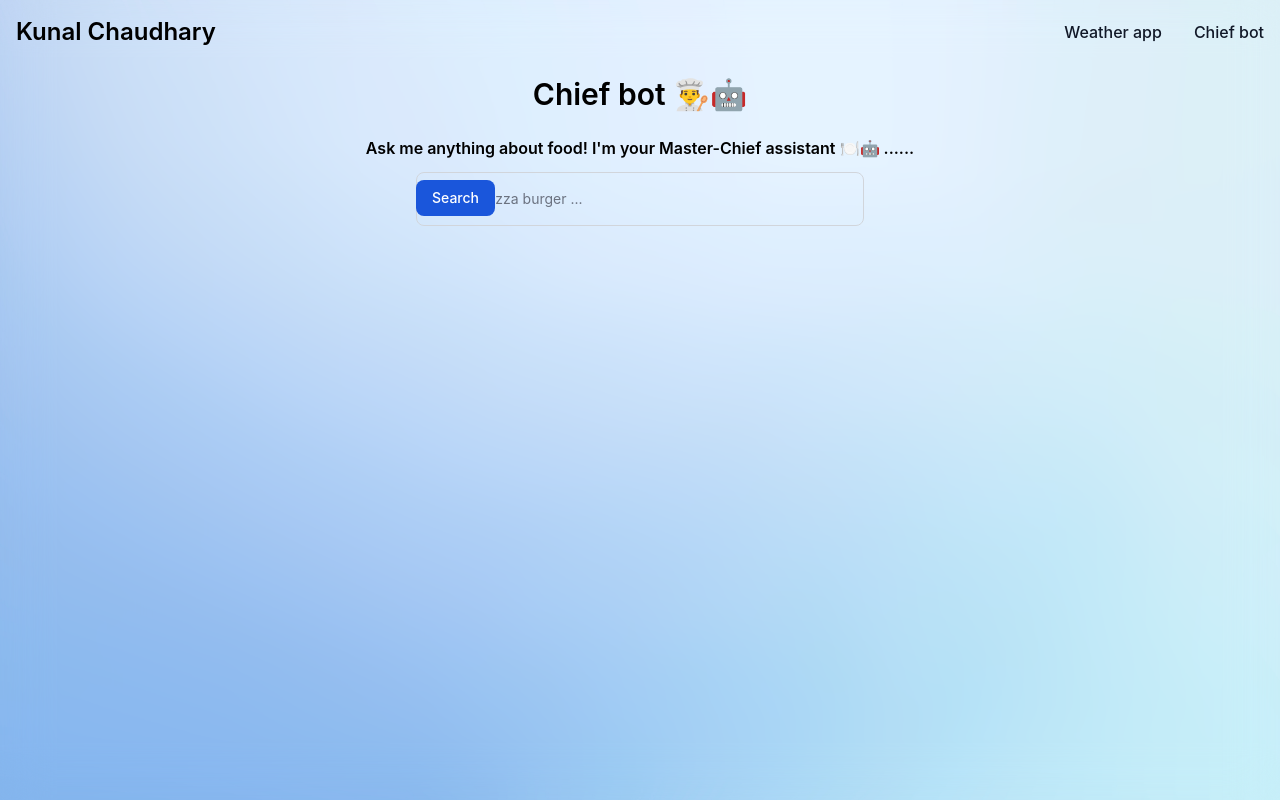
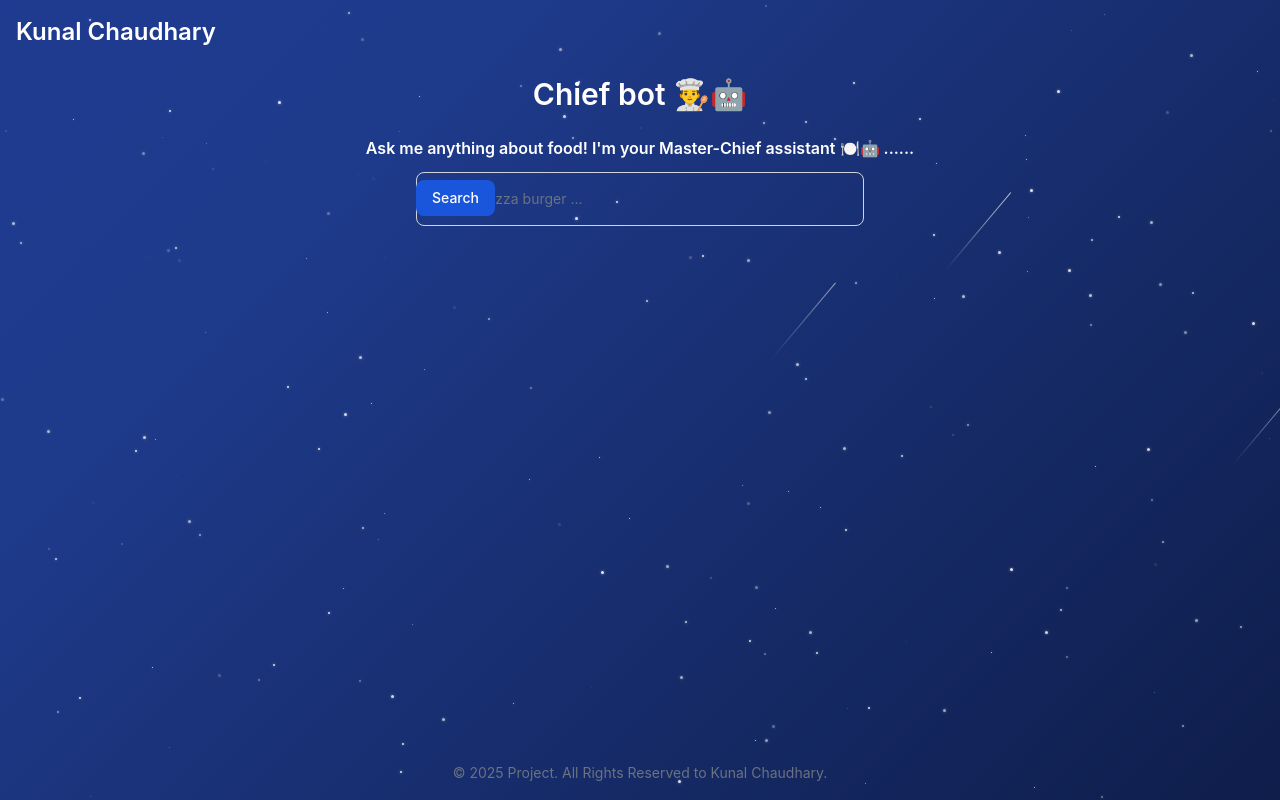
Before and after one commit to Kunal9027/projects-apps, a Django app: page /chatbot in a window 1280 px wide. Run offline with Django 5.2, Linux system fonts and the light colour scheme; some libraries are stand-ins or nearby versions.

Commit message:
updating chef bot background

```diff
--- a/ai_app/chatbot.py
+++ b/ai_app/chatbot.py
@@ -11,7 +11,8 @@ MODEL_NAME = "mixtral-8x7b-32768"
 def chef(text):
     chat = ChatGroq(temperature=0, groq_api_key=API_KEY, model_name=MODEL_NAME)
 
-    system_message ="You are a world-class chef with a vast knowledge of recipes. Respond to users' queries with clear, concise, and easy-to-follow cooking instructions. Keep your answers brief, under 200 words. If a user asks about a topic unrelated to cooking or food, respond with: 'I am a chef, I only know about cooking and food recipes.' Focus on providing helpful and accurate information to assist users in cooking delicious meals."
+    system_message ="""You are a world-class chef with a vast knowledge of differnt food recipes. Respond to users' queries with clear, concise, and easy-to-follow step by step cooking instructions. Keep your answers brief, under 200 words.
+     If a user asks about a topic unrelated to cooking or food respond with: 'I am a chef, I only know about cooking and food recipes.' and do not answer the quenstion if question is not realted to food and cooking ."""
 
     human_message = text
 
--- a/templates/ai_app/form_chat.html
+++ b/templates/ai_app/form_chat.html
@@ -11,7 +11,7 @@
                 <path stroke="currentColor" stroke-linecap="round" stroke-linejoin="round" stroke-width="2" d="m19 19-4-4m0-7A7 7 0 1 1 1 8a7 7 0 0 1 14 0Z"/>
             </svg>
         </div>
-        <input type="search" id="cheif" name="cheif" class="bg-transparent bg- block w-full p-4 ps-10 text-sm text-gray-900 border border-gray-300 rounded-lg bg-gray-50 focus:ring-blue-500 focus:border-blue-500 dark:bg-gray-700 dark:border-gray-600 dark:placeholder-gray-400 dark:text-white dark:focus:ring-blue-500 dark:focus:border-blue-500" placeholder="Search pizza burger ..." required />
+        <input type="search" id="cheif" name="cheif" class="bg-transparent bg-opac bg- block w-full p-4 ps-10 text-sm text-gray-900 border border-gray-300 rounded-lg bg-gray-50 focus:ring-blue-500 focus:border-blue-500 dark:bg-gray-700 dark:border-gray-600 dark:placeholder-gray-400 dark:text-white dark:focus:ring-blue-500 dark:focus:border-blue-500" placeholder="Search pizza burger ..." required />
         <button type="submit" class="text-white absolute end-2.5 bottom-2.5 bg-blue-700 hover:bg-blue-800 focus:ring-4 focus:outline-none focus:ring-blue-300 font-medium rounded-lg text-sm px-4 py-2 dark:bg-blue-600 dark:hover:bg-blue-700 dark:focus:ring-blue-800">Search</button>
     </div>
 </form>
--- a/templates/ai_app/home_ai.html
+++ b/templates/ai_app/home_ai.html
@@ -1,4 +1,6 @@
 {% extends "elements/base.html" %}
+
+{% block "title" %} Chief Bot {% endblock "title" %}
 
 {% block container %}
 
@@ -22,7 +24,7 @@
 <div class="bg-transparent max-w-4xl mx-auto rounded-lg shadow-md p-3">
     <h2 class="text-gray-900 text-lg font-bold mb-4">Chef's Response</h2>
     <div class="chat-container">
-        <div class="chat-bubble bg-blue-200 text-gray-800 p-2 rounded-lg mb-2">
+        <div class="chat-bubble bg-transparent text-white p-2 rounded-lg mb-2">
             <p class="text-lg font-bold"></p>
             <p class="text-lg">{{ chef_response }}</p>
         </div>
--- a/templates/elements/base.html
+++ b/templates/elements/base.html
@@ -5,22 +5,155 @@
   <head>
     <meta charset="UTF-8" />
     <meta name="viewport" content="width=device-width, initial-scale=1.0" />
-    <title>{% block "title" %} home {% endblock "title" %}</title>
+    <title>{% block "title" %}  {% endblock "title" %}</title>
 
     <link
       href="https://cdn.jsdelivr.net/npm/flowbite@2.4.1/dist/flowbite.min.css"
       rel="stylesheet"
     />
-  </head>
-  <body
-    class="bg-blur bg-cover " style="background-image: url('{% static 'image/bgblue.jpg' %}'); backdrop-filter: blur(24px); height: 100vh; width: 100vw;"
-  >
-    {% include "elements/navbar.html" %}
+    <style>
+      @keyframes gradient {
+          0% { background-position: 0% 50%; }
+          50% { background-position: 100% 50%; }
+          100% { background-position: 0% 50%; }
+      }
 
-    <div>{% block container %} {% endblock container %}</div>
+      @keyframes twinkle {
+          0%, 100% { opacity: 0; }
+          50% { opacity: 1; }
+      }
 
-    <script src="https://cdn.jsdelivr.net/npm/flowbite@2.4.1/dist/flowbite.min.js"></script>
+      .animated-bg {
+          background: linear-gradient(-45deg, #020617, #1e3a8a, #1e40af, #172554);
+          background-size: 400% 400%;
+          animation: gradient 15s ease infinite;
+          overflow: hidden;
+      }
 
+      .stars {
+          position: absolute;
+          top: 0;
+          left: 0;
+          width: 100%;
+          height: 100%;
+      }
 
+      .star {
+          position: absolute;
+          background: rgba(255, 255, 255, 0.9);
+          border-radius: 50%;
+          box-shadow: 0 0 3px rgba(255, 255, 255, 0.5);
+      }
+
+      .star-small {
+          width: 1px;
+          height: 1px;
+          animation: twinkle 3s infinite;
+      }
+
+      .star-medium {
+          width: 2px;
+          height: 2px;
+          animation: twinkle 4s infinite;
+      }
+
+      .star-large {
+          width: 3px;
+          height: 3px;
+          animation: twinkle 5s infinite;
+      }
+
+      /* Add shooting stars */
+      @keyframes shoot {
+          0% {
+              transform: translateX(0) translateY(0) rotate(130deg);
+              opacity: 1;
+          }
+          100% {
+              transform: translateX(1000px) translateY(-1000px) rotate(130deg);
+              opacity: 0;
+          }
+      }
+
+      .shooting-star {
+          position: absolute;
+          width: 100px;
+          height: 1px;
+          background: linear-gradient(90deg, white, transparent);
+          animation: shoot 5s linear infinite;
+          opacity: 0;
+      }
+  </style>
+</head>
+<body class="min-h-screen relative bg-gray-950 text-white">
+  <!-- Animated background wrapper -->
+  <div class="animated-bg fixed inset-0 w-full h-full -z-10">
+      <!-- Stars container -->
+      <div class="stars" id="stars"></div>
+      <!-- Shooting stars container -->
+      <div id="shooting-stars"></div>
+  </div>
+
+  <!-- Semi-transparent overlay for better readability -->
+  <div class="fixed inset-0 bg-gray-950/50 backdrop-blur-sm -z-10"></div>
+
+  <!-- Your existing navbar -->
+  {% include "elements/navbar.html" %}
+
+  <!-- Main content container -->
+  <div class="relative z-10">
+      {% block container %} {% endblock container %}
+  </div>
+
+  <script src="https://cdn.jsdelivr.net/npm/flowbite@2.4.1/dist/flowbite.min.js"></script>
+  {% include "elements/footer.html" %}
+
+  <script>
+      // Generate random stars
+      function createStars() {
+          const starsContainer = document.getElementById('stars');
+          const numStars = 200; // Increased number of stars for dark theme
+
+          for (let i = 0; i < numStars; i++) {
+              const star = document.createElement('div');
+              star.className = `star ${['star-small', 'star-medium', 'star-large'][Math.floor(Math.random() * 3)]}`;
+
+              // Random position
+              star.style.left = `${Math.random() * 100}%`;
+              star.style.top = `${Math.random() * 100}%`;
+
+              // Random delay for twinkling
+              star.style.animationDelay = `${Math.random() * 5}s`;
+
+              starsContainer.appendChild(star);
+          }
+      }
+
+      // Create shooting stars
+      function createShootingStars() {
+          const container = document.getElementById('shooting-stars');
+          const numShootingStars = 5;
+
+          for (let i = 0; i < numShootingStars; i++) {
+              const shootingStar = document.createElement('div');
+              shootingStar.className = 'shooting-star';
+
+              // Random starting position
+              shootingStar.style.top = `${Math.random() * 100}%`;
+              shootingStar.style.left = `${Math.random() * 100}%`;
+
+              // Random delay
+              shootingStar.style.animationDelay = `${Math.random() * 5}s`;
+
+              container.appendChild(shootingStar);
+          }
+      }
+
+      // Initialize everything when the page loads
+      window.addEventListener('load', () => {
+          createStars();
+          createShootingStars();
+      });
+  </script>
 </body>
 </html>
--- /dev/null
+++ b/templates/elements/footer.html
@@ -0,0 +1,7 @@
+<footer class="bg-transparent shadow-sm dark:bg-gray-800 fixed bottom-0 w-full">
+    <div class="max-w-screen-xl mx-auto p-4 text-center">
+        <span class="text-sm text-gray-500 dark:text-gray-400">
+          © 2025 <a class="hover:underline">Project</a>. All Rights Reserved to Kunal Chaudhary.
+        </span>
+      </div>
+</footer>
--- a/templates/elements/navbar.html
+++ b/templates/elements/navbar.html
@@ -8,7 +8,7 @@
         Kunal Chaudhary
       </span>
     </a>
-    <button data-collapse-toggle="navbar-default" type="button" class=" inline-flex items-center p-2 w-10 h-10 justify-center text-sm text-gray-500 rounded-lg md:hidden hover:bg-gray-100 focus:outline-none focus:ring-2 focus:ring-gray-200 dark:text-gray-400 dark:hover:bg-gray-700 dark:focus:ring-gray-600" aria-controls="navbar-default" aria-expanded="false">
+    {% comment %} <button data-collapse-toggle="navbar-default" type="button" class=" inline-flex items-center p-2 w-10 h-10 justify-center text-sm text-gray-500 rounded-lg md:hidden hover:bg-gray-100 focus:outline-none focus:ring-2 focus:ring-gray-200 dark:text-gray-400 dark:hover:bg-gray-700 dark:focus:ring-gray-600" aria-controls="navbar-default" aria-expanded="false">
         <span class="sr-only">Open main menu</span>
         <svg class="w-5 h-5" aria-hidden="true" xmlns="http://www.w3.org/2000/svg" fill="none" viewBox="0 0 17 14">
             <path stroke="currentColor" stroke-linecap="round" stroke-linejoin="round" stroke-width="2" d="M1 1h15M1 7h15M1 13h15"/>
@@ -27,9 +27,9 @@
         <li>
           <a href="{% url "chatbot" %}" class="block py-2 px-3 text-gray-900 rounded hover:bg-gray-100 md:hover:bg-transparent md:border-0 md:hover:text-blue-700 md:p-0 dark:text-white md:dark:hover:text-blue-500 dark:hover:bg-gray-700 dark:hover:text-white md:dark:hover:bg-transparent">Chief bot</a>
         </li>
+       {% endcomment %}
 
-
-<!--
+{% comment %} <!--
 
   {% if user.is_authenticated %}
   <li>
@@ -43,7 +43,7 @@
   </li>
 
   {% endif %}
--->
+--> {% endcomment %}
 
 </ul>
 </div>
--- a/templates/weather/weather_app.html
+++ b/templates/weather/weather_app.html
@@ -1,4 +1,5 @@
 {% extends "elements/base.html" %}
+{% block "title" %} Wheather Report {% endblock "title" %}
 
 {% block container %}
 
```
